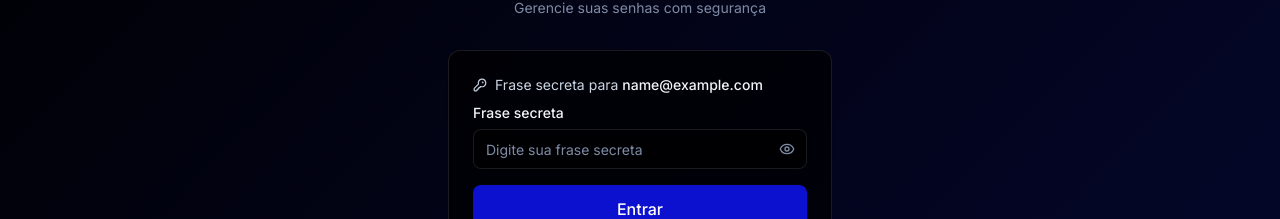
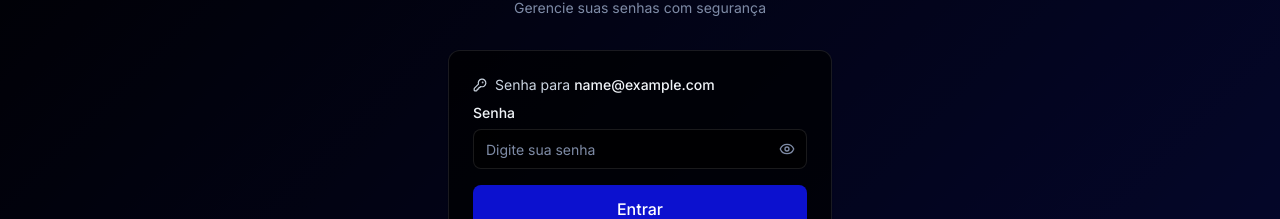
Before and after one commit to laisdevgermano/gerenciador-de-senhas, a Next.js app: page / in a window 1280 px wide. Both pictures are taken after typing "name@example.com" into the empty fields and a click on the button "Continuar". Shown: the part 314-533 px from the top of the page. Built offline with nearby package versions, Linux system fonts and the light colour scheme.

Commit message:
altera 'frase secreta' para 'senha' no login e onboarding

```diff
--- a/src/screens/LoginScreen.jsx
+++ b/src/screens/LoginScreen.jsx
@@ -1,7 +1,7 @@
 // ============================================================
 // LoginScreen — autenticação em duas etapas
 // ============================================================
-// 1. Informa o email → 2. Informa a frase secreta
+// 1. Informa o email → 2. Informa a senha
 // Faz POST /api/auth/login, salva token + user no localStorage
 // e chama onLogin(userData) em caso de sucesso.
 // ============================================================
@@ -33,7 +33,7 @@ export default function LoginScreen({ onLogin }) {
   const handlePassphraseSubmit = async (e) => {
     e.preventDefault()
     if (!passphrase.trim()) {
-      setError('Informe sua frase secreta.')
+      setError('Informe sua senha.')
       return
     }
     setError('')
@@ -53,7 +53,7 @@ export default function LoginScreen({ onLogin }) {
       const data = await res.json()
 
       if (!res.ok) {
-        setError(data.error || 'Frase secreta inválida.')
+        setError(data.error || 'Senha inválida.')
         return
       }
 
@@ -104,16 +104,16 @@ export default function LoginScreen({ onLogin }) {
               <div className="flex items-center gap-2 text-sm text-text-secondary mb-2">
                 <KeyRound size={14} />
                 <span>
-                  Frase secreta para{' '}
+                  Senha para{' '}
                   <span className="font-medium text-text-primary">{email}</span>
                 </span>
               </div>
 
               <div className="relative">
                 <Input
-                  label="Frase secreta"
+                  label="Senha"
                   type={showPassphrase ? 'text' : 'password'}
-                  placeholder="Digite sua frase secreta"
+                  placeholder="Digite sua senha"
                   value={passphrase}
                   onChange={(e) => setPassphrase(e.target.value)}
                   error={error}
--- a/src/screens/OnboardingScreen.jsx
+++ b/src/screens/OnboardingScreen.jsx
@@ -4,7 +4,7 @@
 // Guia o novo usuário por 3 etapas:
 // 1. Explicação da conta criptografada
 // 2. Download da chave privada (placeholder futura)
-// 3. Proteção com frase secreta (seguirá no fluxo de login)
+// 3. Proteção com senha (seguirá no fluxo de login)
 // ============================================================
 
 import { useState } from 'react'
@@ -51,7 +51,7 @@ export default function OnboardingScreen({ onComplete }) {
       icon: Shield,
       title: 'Proteja sua chave',
       description:
-        'Defina uma frase secreta forte para proteger sua chave privada. Essa frase será solicitada toda vez que você entrar no G-Pass.',
+        'Defina uma senha forte para proteger sua chave privada. Essa frase será solicitada toda vez que você entrar no G-Pass.',
     },
   ]
 
```
